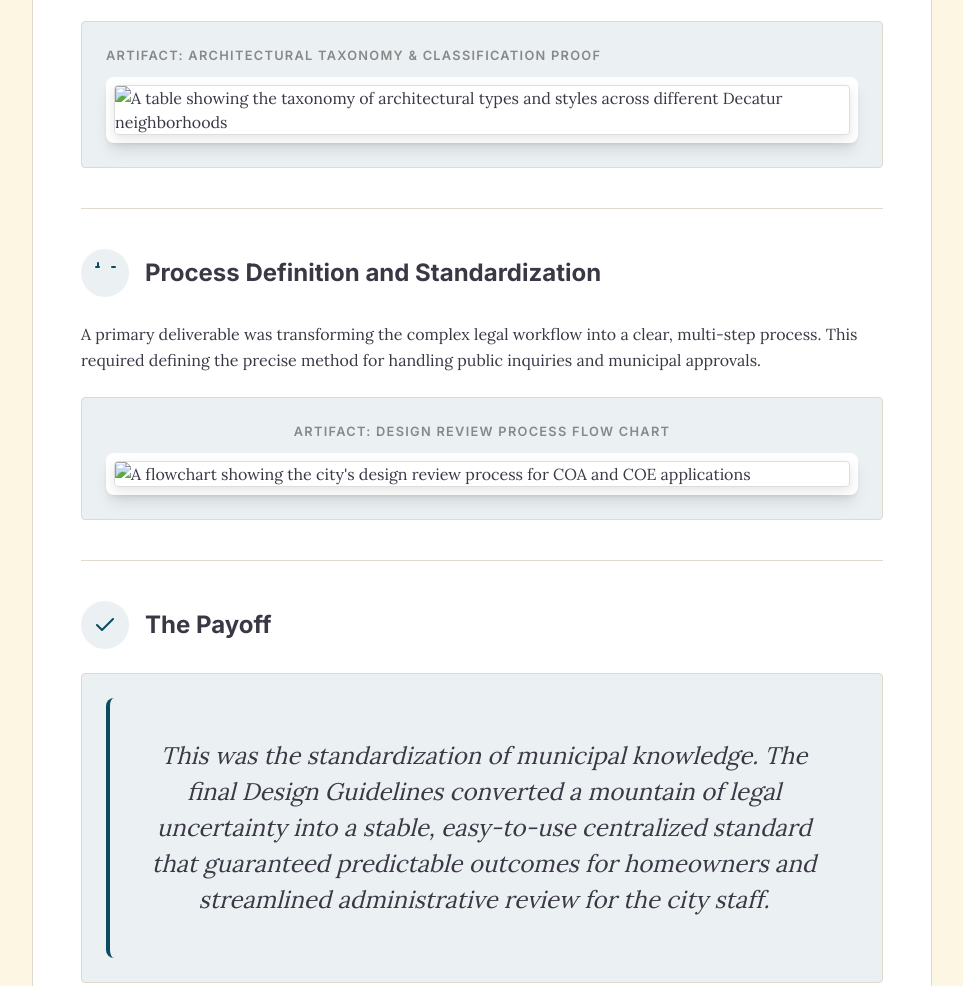
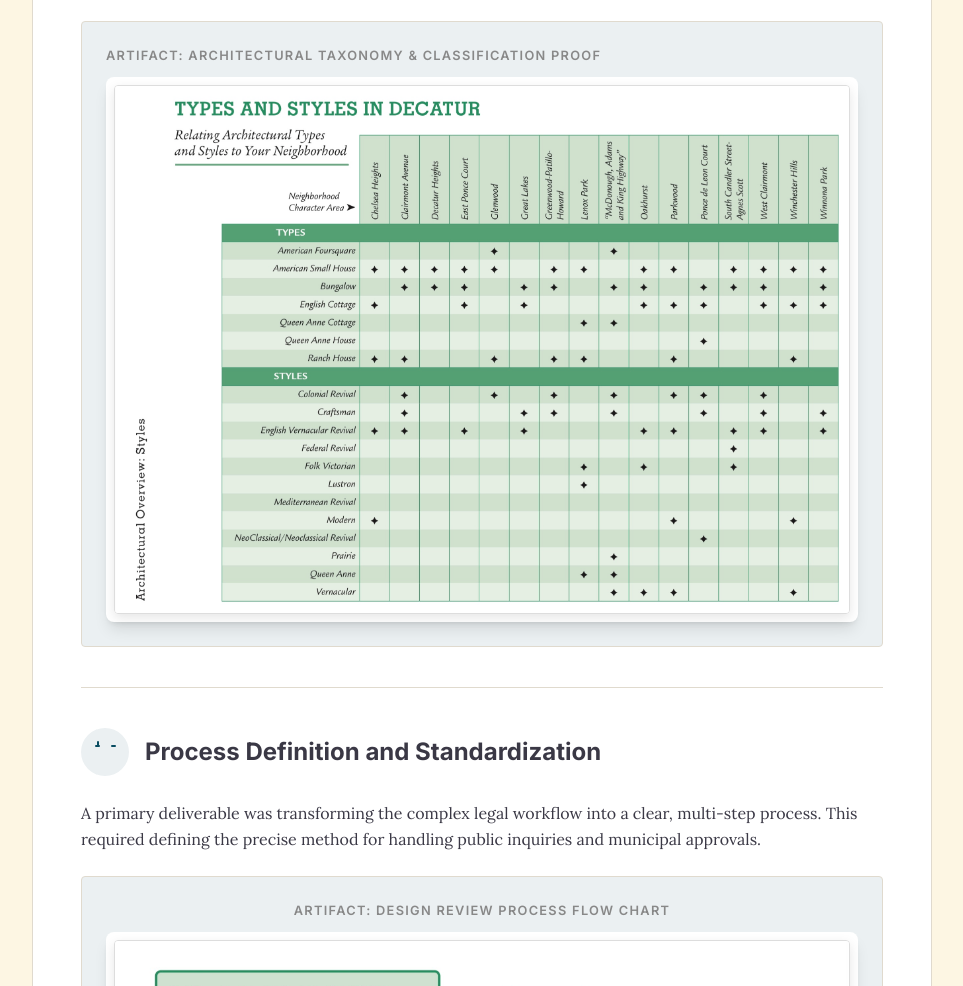
Before and after one commit to AudraGeorge/Portfolio, a plain HTML site: page decatur.html in a window 1280 px wide. Shown: the part 1070-2056 px from the top of the page, without its empty margins (158-1121 px from the left). Drawn offline with nearby package versions, Linux system fonts and the light colour scheme; a web font is replaced by a local one.

Commit message:
Update decatur.html

```diff
--- a/decatur.html
+++ b/decatur.html
@@ -167,7 +167,7 @@
                         <p class="artifact-label">Artifact: Architectural Taxonomy & Classification Proof</p>
                         <div class="bg-white p-2 rounded-lg shadow-lg">
                             <!-- FIXED: Pointing to the relative path on your GitHub site -->
-                            <img src="images/IMG_2532.jpeg" alt="A table showing the taxonomy of architectural types and styles across different Decatur neighborhoods" class="artifact-image" />
+                            <img src="IMG_2532.jpeg" alt="A table showing the taxonomy of architectural types and styles across different Decatur neighborhoods" class="artifact-image" />
                         </div>
                     </div>
                 </div>
@@ -185,7 +185,7 @@
                         <p class="artifact-label text-center">Artifact: Design Review Process Flow Chart</p>
                          <div class="bg-white p-2 rounded-lg shadow-lg">
                              <!-- FIXED: Pointing to the relative path on your GitHub site -->
-                             <img src="images/IMG_2531.jpeg" alt="A flowchart showing the city's design review process for COA and COE applications" class="artifact-image" />
+                             <img src="IMG_2531.jpeg" alt="A flowchart showing the city's design review process for COA and COE applications" class="artifact-image" />
                          </div>
                     </div>
                 </div>
```
